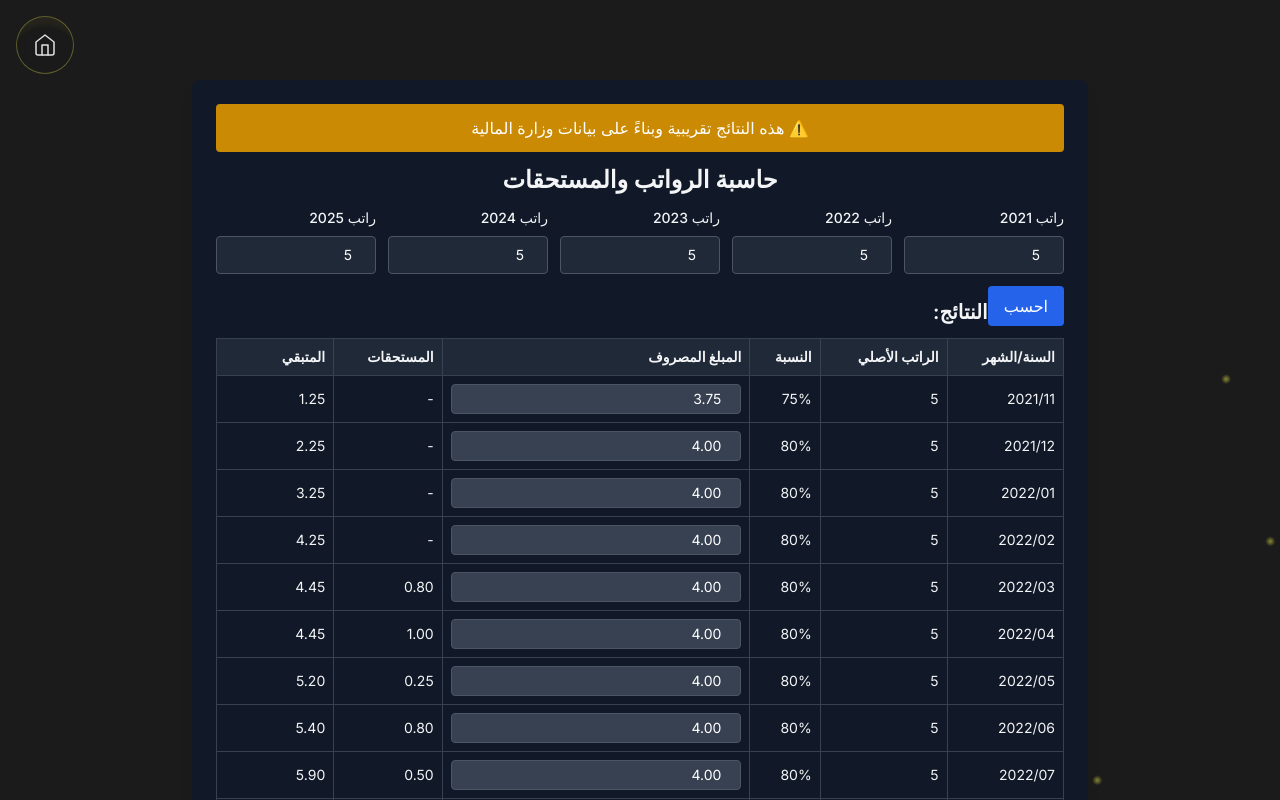
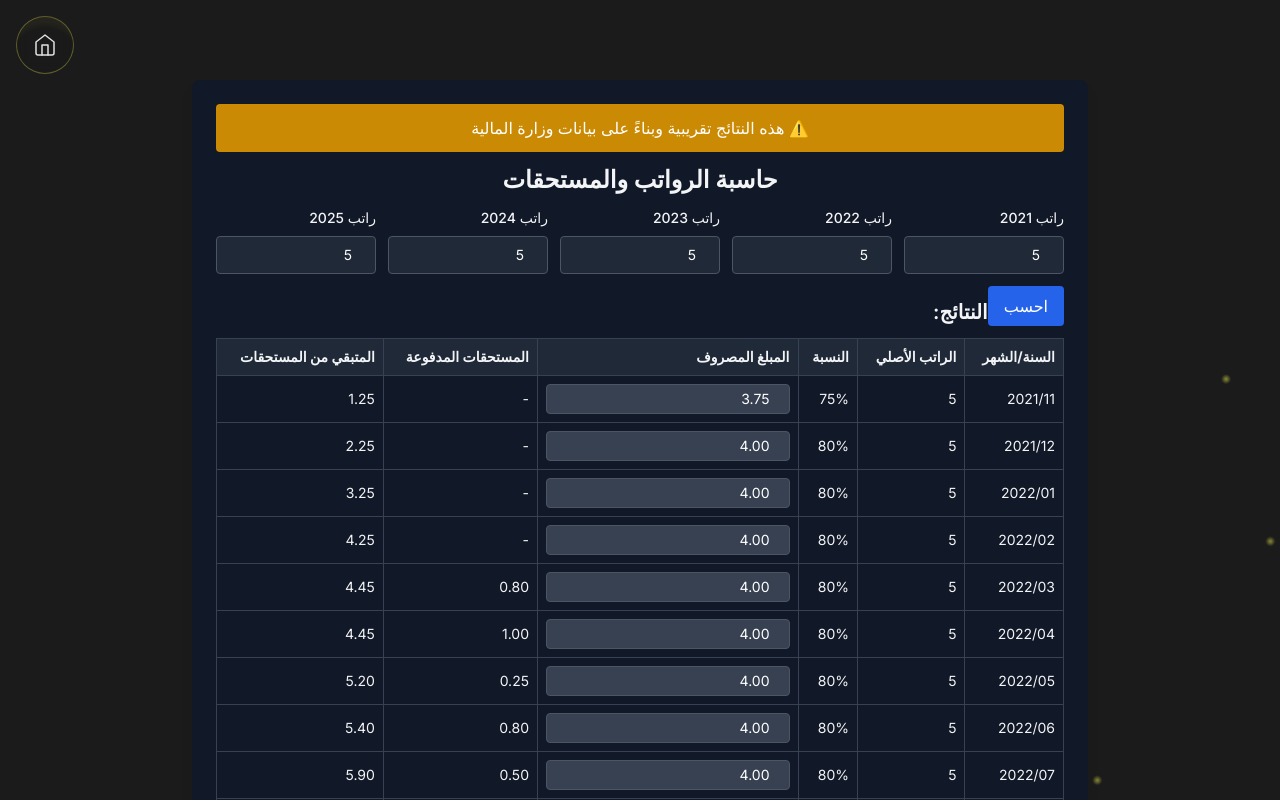
Before and after one commit to alaqrasenpai/AlaqraPortfolio, a Next.js app: page /salarycalc in a window 1280 px wide. Both pictures are taken after typing "5", "5", "5", "5", "5" into the empty fields and a click on the button "احسب". Shown: the top 800 px of the page. Built offline with nearby package versions, Linux system fonts and the light colour scheme.

Commit message:
titles change

```diff
--- a/src/components/SalaryCalculator/index.jsx
+++ b/src/components/SalaryCalculator/index.jsx
@@ -207,8 +207,8 @@ const SalaryCalculator = () => {
                     <th className="p-1 sm:p-2 border border-gray-700 text-right text-xs sm:text-sm">الراتب الأصلي</th>
                     <th className="p-1 sm:p-2 border border-gray-700 text-right text-xs sm:text-sm">النسبة</th>
                     <th className="p-1 sm:p-2 border border-gray-700 text-right text-xs sm:text-sm">المبلغ المصروف</th>
-                    <th className="p-1 sm:p-2 border border-gray-700 text-right text-xs sm:text-sm">المستحقات</th>
-                    <th className="p-1 sm:p-2 border border-gray-700 text-right text-xs sm:text-sm">المتبقي</th>
+                    <th className="p-1 sm:p-2 border border-gray-700 text-right text-xs sm:text-sm">المستحقات المدفوعة</th>
+                    <th className="p-1 sm:p-2 border border-gray-700 text-right text-xs sm:text-sm">المتبقي من المستحقات</th>
                   </tr>
                 </thead>
                 <tbody>
```
